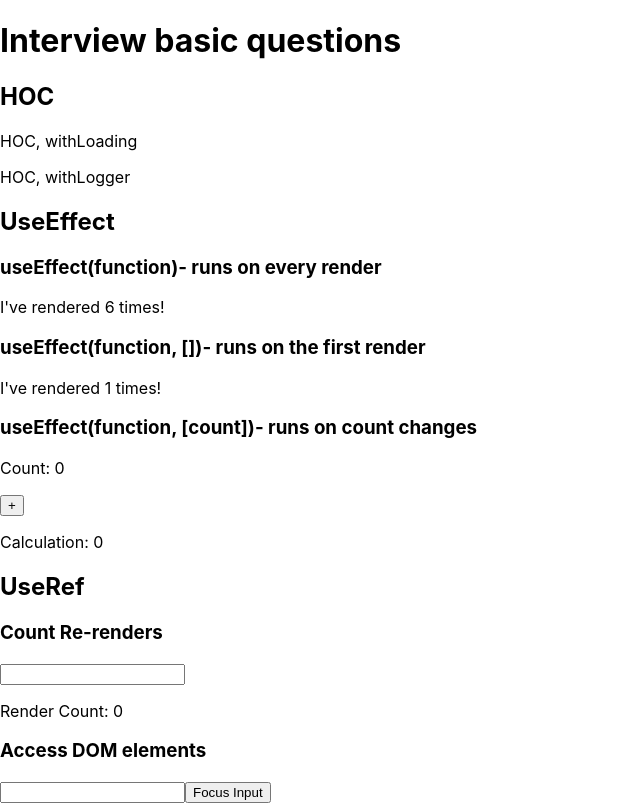
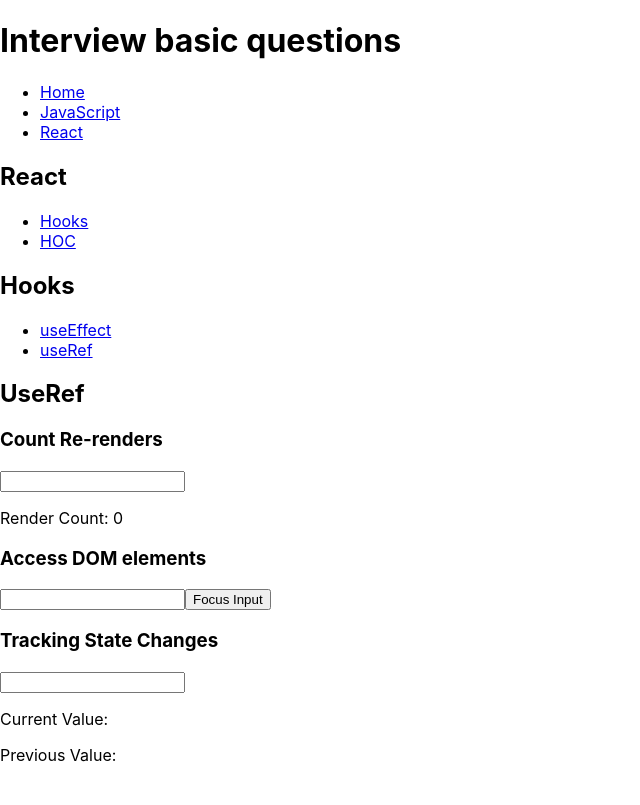
Before and after one commit to anaalamed/basic_concepts, a React (Create React App) app: page /react/hooks/useRef in a window 1280 px wide. Shown: the top 805 px of the page, without its empty margins (0-640 px from the left). Built offline with nearby package versions, Linux system fonts and the light colour scheme.

Commit message:
add basic router

```diff
--- a/package.json
+++ b/package.json
@@ -8,6 +8,7 @@
     "@testing-library/user-event": "^13.5.0",
     "react": "^18.2.0",
     "react-dom": "^18.2.0",
+    "react-router-dom": "^6.22.1",
     "react-scripts": "5.0.1",
     "web-vitals": "^2.1.4"
   },
--- a/src/App.js
+++ b/src/App.js
@@ -1,34 +1,25 @@
-import { MyComponentWithLoading } from "./react/HOC/WithLoading";
-import MyComponentWithLogger from "./react/HOC/WithLogger";
-import { InfiniteTimer, Timer, Counter } from "./react/Hooks/UseEffect";
-import {
-  AccessDomElements,
-  CountRendering,
-  TrackStateChanges,
-} from "./react/Hooks/UseRef";
-import JsComponent from "./js/jsComponent";
+import { Outlet, Link } from "react-router-dom";
 
 function App() {
   return (
     <div className="App">
       <h1>Interview basic questions</h1>
 
-      <h2>HOC</h2>
-      <MyComponentWithLoading />
-      <MyComponentWithLogger />
+      <nav>
+        <ul>
+          <li>
+            <Link to="/">Home</Link>
+          </li>
+          <li>
+            <Link to="/js">JavaScript</Link>
+          </li>
+          <li>
+            <Link to="/react">React</Link>
+          </li>
+        </ul>
+      </nav>
 
-      <h2>UseEffect</h2>
-      <InfiniteTimer />
-      <Timer />
-      <Counter />
-
-      <h2>UseRef</h2>
-      <CountRendering />
-      <AccessDomElements />
-      <TrackStateChanges />
-
-      <h2>JS</h2>
-      <JsComponent />
+      <Outlet />
     </div>
   );
 }
--- a/src/index.js
+++ b/src/index.js
@@ -2,10 +2,30 @@ import React from "react";
 import ReactDOM from "react-dom/client";
 import "./index.css";
 import App from "./App";
+import { BrowserRouter, Routes, Route } from "react-router-dom";
+import JsComponent from "./js/jsComponent";
+import ReactComponent from "./react/reactComponents";
+import HooksComponent from "./react/Hooks/HooksC";
+import UseEffect from "./react/Hooks/UseEffect";
+import Useref from "./react/Hooks/UseRef";
+import HosComponent from "./react/HOC/hocC";
 
 const root = ReactDOM.createRoot(document.getElementById("root"));
 root.render(
   <React.StrictMode>
-    <App />
+    <BrowserRouter>
+      <Routes>
+        <Route path="/" element={<App />}>
+          <Route path="js" element={<JsComponent />} />
+          <Route path="react" element={<ReactComponent />}>
+            <Route path="hooks" element={<HooksComponent />}>
+              <Route path="useEffect" element={<UseEffect />} />
+              <Route path="useRef" element={<Useref />} />
+            </Route>
+            <Route path="hoc" element={<HosComponent />} />
+          </Route>
+        </Route>
+      </Routes>
+    </BrowserRouter>
   </React.StrictMode>
 );
--- a/src/js/jsComponent.jsx
+++ b/src/js/jsComponent.jsx
@@ -14,10 +14,12 @@ const JsComponent = () => {
 
   return (
     <div >
+      <h2>JS</h2>
+
       <h2>Closures</h2>
+      <p>Check console!</p>
 
       <h2>Currying</h2>
-
       <p>Check console!</p>
     </div>
   );
--- /dev/null
+++ b/src/react/HOC/hocC.jsx
@@ -0,0 +1,15 @@
+import { MyComponentWithLoading } from "./WithLoading";
+import MyComponentWithLogger from "./WithLogger";
+
+function HosComponent() {
+  return (
+    <div>
+      <h2>HOC</h2>
+      <MyComponentWithLoading />
+      <MyComponentWithLogger />
+      <p>Check console</p>
+    </div>
+  );
+}
+
+export default HosComponent;
--- /dev/null
+++ b/src/react/Hooks/HooksC.jsx
@@ -0,0 +1,23 @@
+import { Outlet, Link } from "react-router-dom";
+
+function HooksComponent() {
+  return (
+    <div>
+      <h2>Hooks</h2>
+      <nav>
+        <ul>
+          <li>
+            <Link to="useEffect">useEffect</Link>
+          </li>
+          <li>
+            <Link to="useRef">useRef</Link>
+          </li>
+        </ul>
+      </nav>
+
+      <Outlet />
+    </div>
+  );
+}
+
+export default HooksComponent;
--- a/src/react/Hooks/UseEffect.jsx
+++ b/src/react/Hooks/UseEffect.jsx
@@ -63,4 +63,15 @@ function Counter() {
   );
 }
 
-export { InfiniteTimer, Timer, Counter };
+const UseEffect = () => {
+
+  return (
+    <div >
+      <h2>UseEffect</h2>
+      <InfiniteTimer />
+      <Timer />
+      <Counter />
+    </div>
+  );
+}
+export default UseEffect;
--- a/src/react/Hooks/UseRef.jsx
+++ b/src/react/Hooks/UseRef.jsx
@@ -63,4 +63,15 @@ function TrackStateChanges() {
   );
 }
 
-export { CountRendering, AccessDomElements, TrackStateChanges };
+const Useref = () => {
+
+  return (
+    <div >
+      <h2>UseRef</h2>
+      <CountRendering />
+      <AccessDomElements />
+      <TrackStateChanges />
+    </div>
+  );
+}
+export default Useref;
--- /dev/null
+++ b/src/react/reactComponents.jsx
@@ -0,0 +1,23 @@
+import { Outlet, Link } from "react-router-dom";
+
+function ReactComponent() {
+  return (
+    <div>
+      <h2>React</h2>
+      <nav>
+        <ul>
+          <li>
+            <Link to="hooks">Hooks</Link>
+          </li>
+          <li>
+            <Link to="hoc">HOC</Link>
+          </li>
+        </ul>
+      </nav>
+
+      <Outlet />
+    </div>
+  );
+}
+
+export default ReactComponent;
```
Also changed, not shown: src/js/others.js (renamed from src/js/test.js), 1 other file (tests, documents, lock files or other folders).
